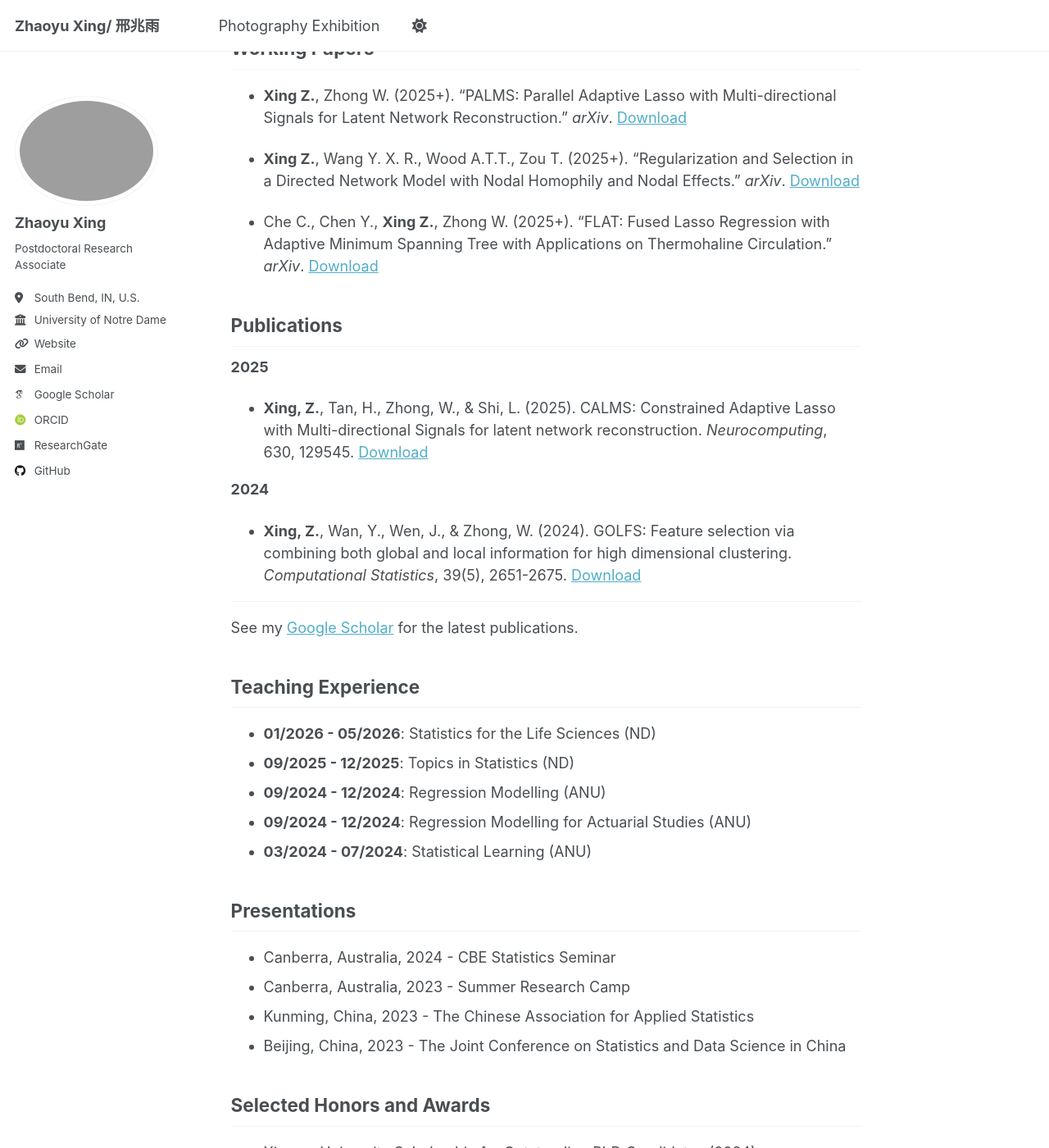
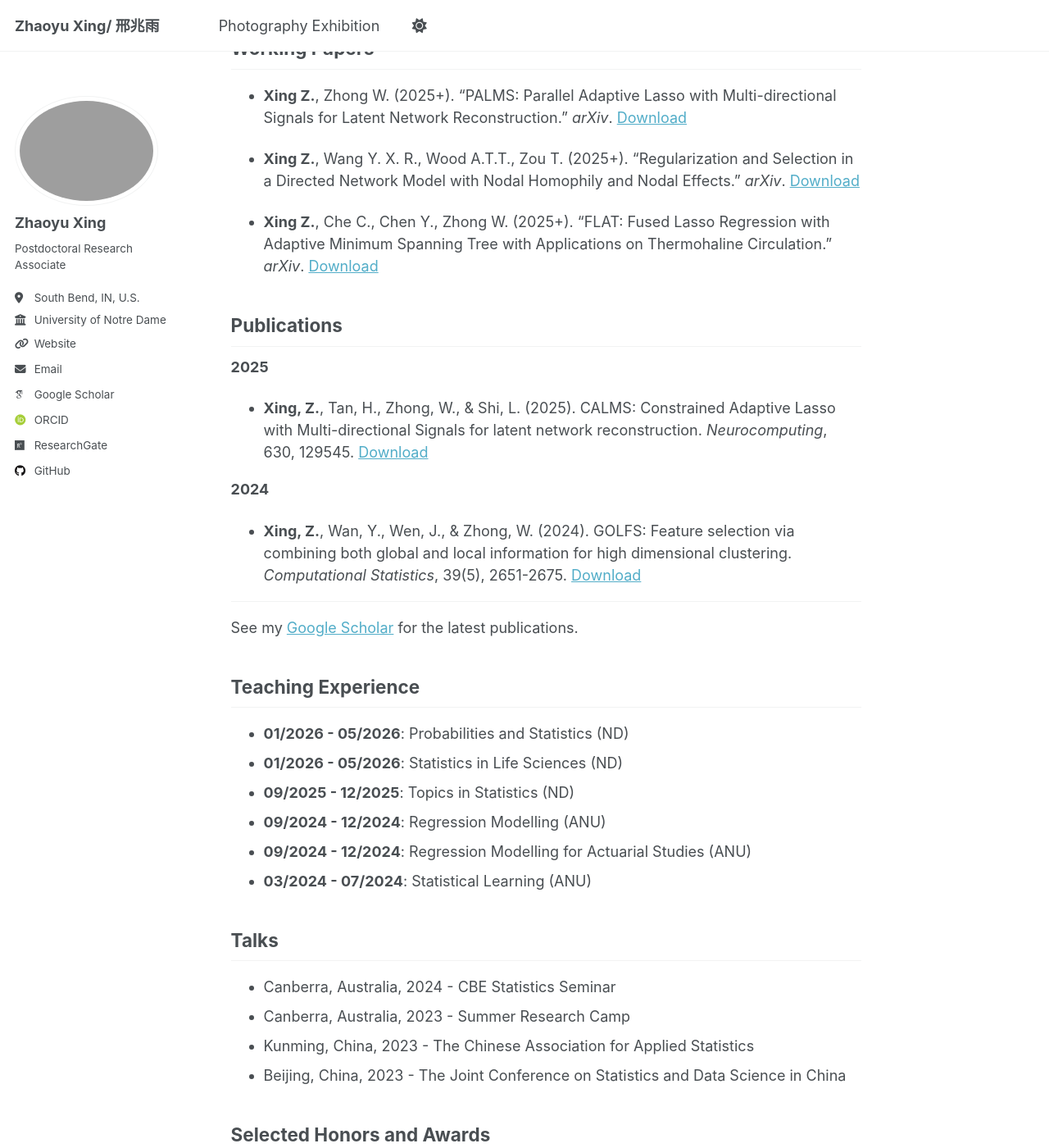
Before and after one commit to ZhaoyuXingStat/ZhaoyuXingStat.github.io, a Jekyll site: the page built from _pages/about.md, in a window 1280 px wide and 1400 px high, scrolled down 667 px. Shown: the whole window at 82% size. Built offline with Jekyll 4.4.1, drawn with Linux system fonts in a browser that asks for light colours; some web fonts are replaced.

Commit message:
Revise teaching experience and update talks section
Updated teaching course titles and added a new talk section.

```diff
--- a/_pages/about.md
+++ b/_pages/about.md
@@ -19,7 +19,7 @@ My research focuses on **high-dimensional statistics**, **deep neural networks**
 
 - **Xing Z.**, Wang Y. X. R., Wood A.T.T., Zou T. (2025+). "Regularization and Selection in a Directed Network Model with Nodal Homophily and Nodal Effects." *arXiv*. [Download](https://arxiv.org/pdf/2504.04622)
 
-- Che C., Chen Y., **Xing Z.**, Zhong W. (2025+). "FLAT: Fused Lasso Regression with Adaptive Minimum Spanning Tree with Applications on Thermohaline Circulation." *arXiv*. [Download](https://arxiv.org/abs/2507.09800)
+- **Xing Z.**, Che C., Chen Y.,  Zhong W. (2025+). "FLAT: Fused Lasso Regression with Adaptive Minimum Spanning Tree with Applications on Thermohaline Circulation." *arXiv*. [Download](https://arxiv.org/abs/2507.09800)
 
 ## Publications
 
@@ -36,14 +36,15 @@ See my [Google Scholar](https://scholar.google.com/citations?user=go6euNkAAAAJ&h
 
 ## Teaching Experience
 
-- **01/2026 - 05/2026**: Statistics for the Life Sciences (ND)
+- **01/2026 - 05/2026**: Probabilities and Statistics (ND)
+- **01/2026 - 05/2026**: Statistics in Life Sciences (ND)
 - **09/2025 - 12/2025**: Topics in Statistics (ND)
 - **09/2024 - 12/2024**: Regression Modelling (ANU)
 - **09/2024 - 12/2024**: Regression Modelling for Actuarial Studies (ANU)
 - **03/2024 - 07/2024**: Statistical Learning (ANU)
 
 
-## Presentations
+## Talks
 
 -  Canberra, Australia, 2024 - CBE Statistics Seminar
 -  Canberra, Australia, 2023 - Summer Research Camp
```
